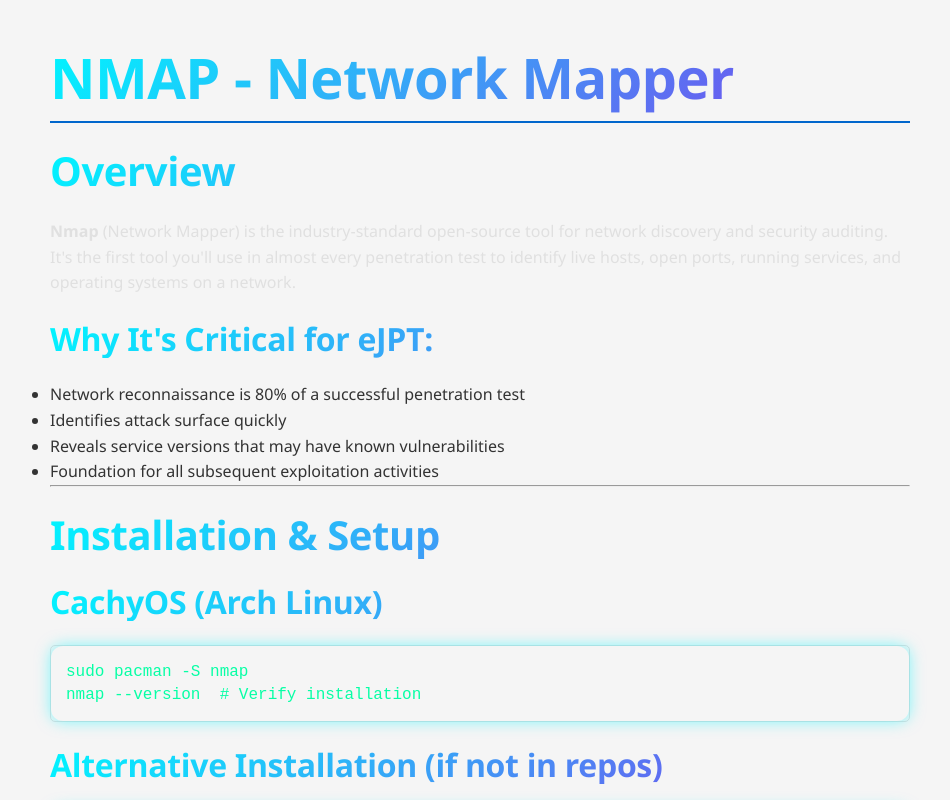
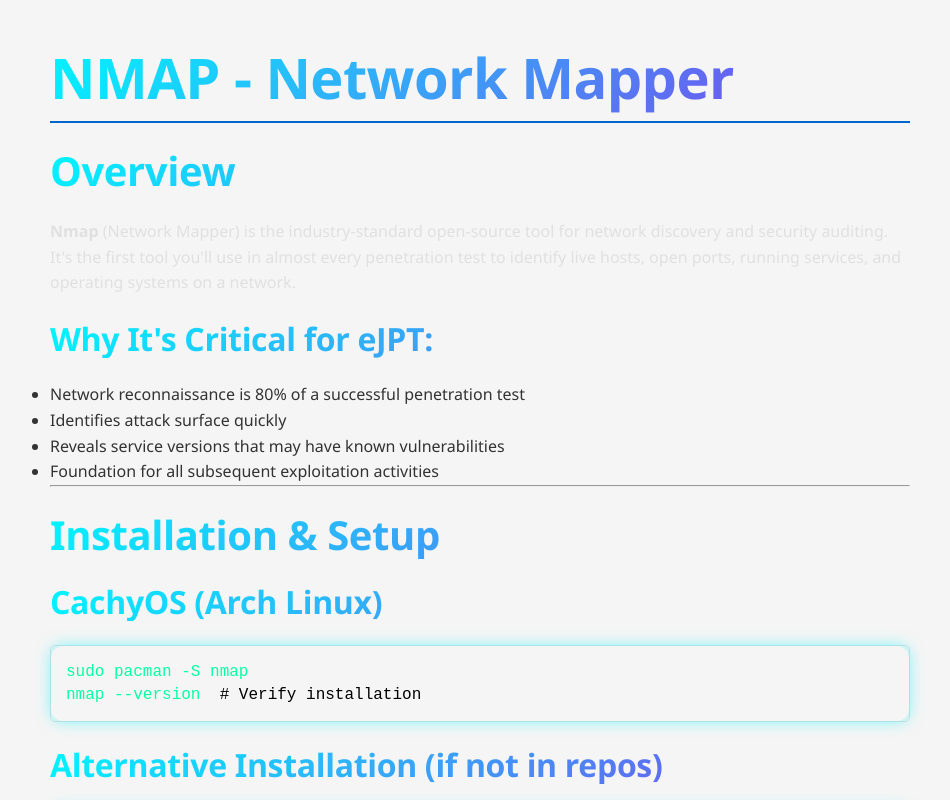
Before and after one commit to Manikandan-Rangarajan/EJPT-NOTES, a plain HTML site: page PDF_OUTPUT/01_RECON_01_nmap.html in a window 1280 px wide. Shown: the top 800 px of the page, without its empty margins (160-1110 px from the left). Drawn offline with Linux system fonts and the light colour scheme.

Commit message:
Force code snippet text color to black

```diff
--- a/PDF_OUTPUT/01_RECON_01_nmap.html
+++ b/PDF_OUTPUT/01_RECON_01_nmap.html
@@ -82,6 +82,8 @@
         a:hover {
             text-decoration: underline;
         }
+        .codehilite pre span { color: #000000 !important; }
+        pre span { color: #000000 !important; }
         @media print {
             body { margin: 0; padding: 10px; }
             pre { page-break-inside: avoid; }
```
Also changed, not shown: PDF_OUTPUT/01_cracking_privesc.html (+2 -0 lines), PDF_OUTPUT/01_metasploit.html (+2 -0 lines), PDF_OUTPUT/01_nmap.html (+2 -0 lines), PDF_OUTPUT/01_pivoting_tunneling.html (+2 -0 lines), PDF_OUTPUT/01_searchsploit_curl.html (+2 -0 lines), PDF_OUTPUT/02_gobuster.html (+2 -0 lines), PDF_OUTPUT/02_sqlmap.html (+2 -0 lines), PDF_OUTPUT/02_wireshark.html (+2 -0 lines), PDF_OUTPUT/03_burp_suite.html (+2 -0 lines), PDF_OUTPUT/03_hydra_ffuf.html (+2 -0 lines), PDF_OUTPUT/03_nikto.html (+2 -0 lines), PDF_OUTPUT/04_enum4linux.html (+2 -0 lines), PDF_OUTPUT/05_netcat.html (+2 -0 lines), PDF_OUTPUT/06_dns_enumeration.html (+2 -0 lines), 5 more files.
